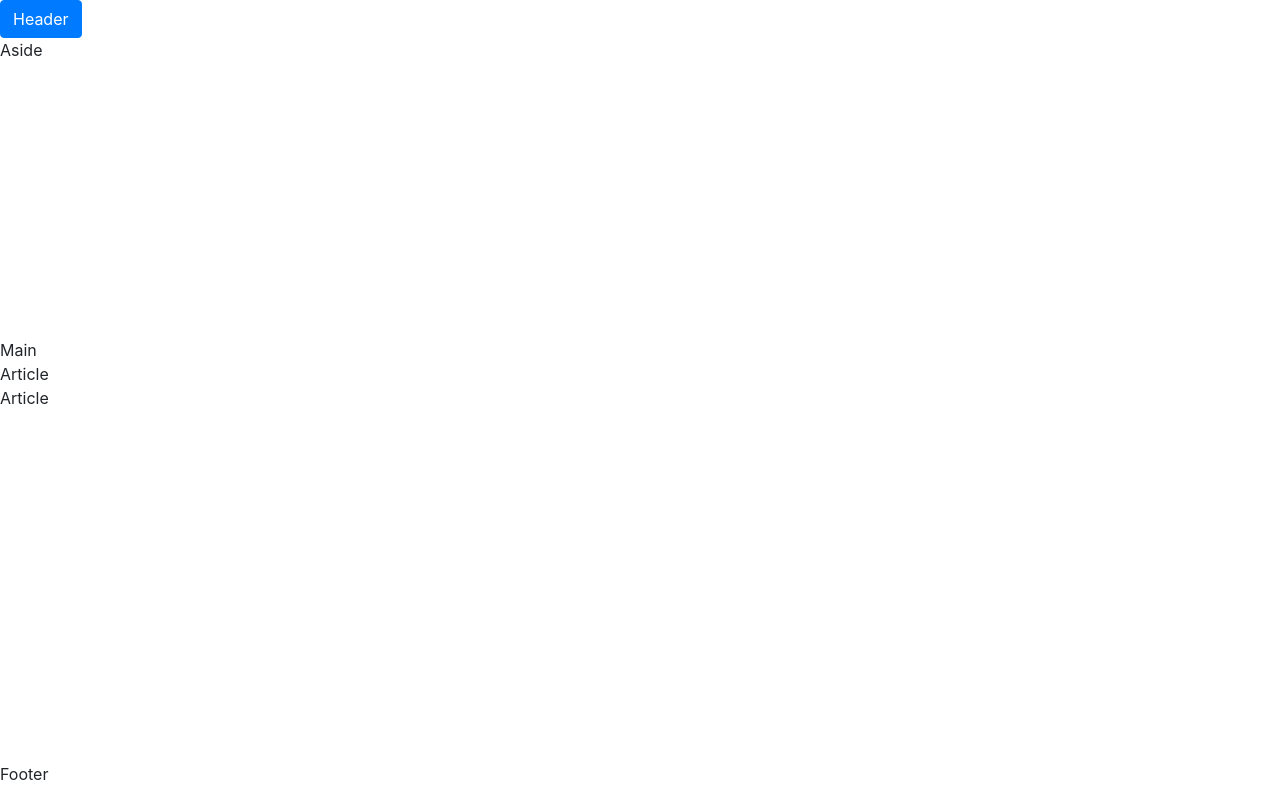
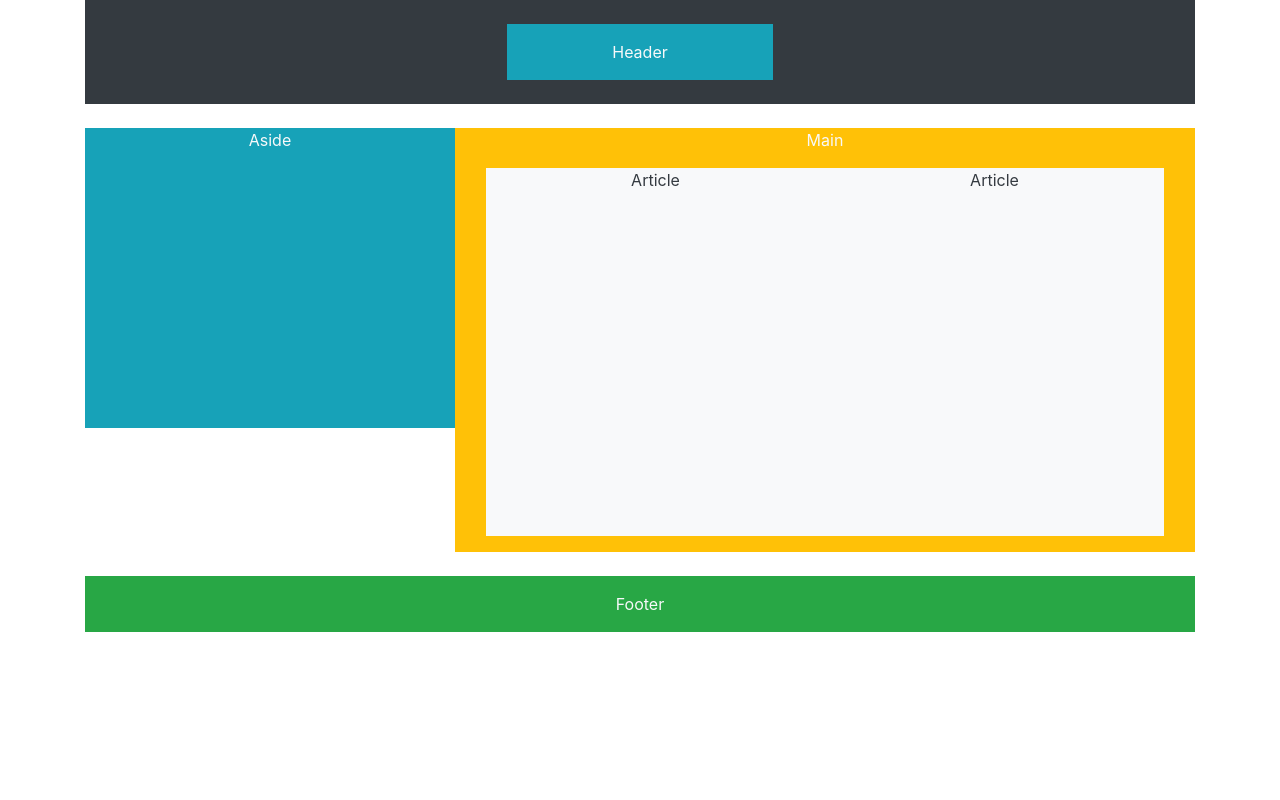
Before and after one commit to PauliJahnsen/bloques_bootstrap, a plain HTML site: page index.html in a window 1280 px wide. Drawn offline with nearby package versions, Linux system fonts and the light colour scheme.

Commit message:
nueva_act

```diff
--- a/index.html
+++ b/index.html
@@ -9,24 +9,23 @@
         <script src="https://stackpath.bootstrapcdn.com/bootstrap/4.5.2/js/bootstrap.min.js" integrity="sha384-B4gt1jrGC7Jh4AgTPSdUtOBvfO8shuf57BaghqFfPlYxofvL8/KUEfYiJOMMV+rV" crossorigin="anonymous"></script>
     </head>
     <body>
-        <div>
-            <div>
-                <div class="container-fluid p-0">
-                    <div class="full-width">
-                        <button type="button" class="btn btn-primary">Header</button>
+        <div class="container">
+            <div class="bg-dark p-4 mb-4">
+                <div>
+                    <div class="bg-info w-25 p-3 text-center mx-auto text-light">Header</div>
+                </div>
+            </div>
+            <div class="d-flex flex-row">
+                <div style="height:300px;" class="bg-info col-4 text-center text-light">Aside</div>
+                <div class="container bg-warning text-center text-light col-8">Main
+                    <div style="height:400px;" class="text-center col-12 d-flex flex-row justify-content-between p-3">
+                            <div class="bg-light text-dark col-6">Article</div>
+                            <div class="bg-light text-dark col-6">Article</div>
                     </div>
                 </div>
-                <div>
-                    <div style="height:300px;">Aside</div>
-                        <div>Main
-                            <div style="height:400px;">
-                                <div>Article</div>
-                                <div>Article</div>
-                            </div>
-                        </div>
-                    </div>
-                <div>
-                <div>Footer</div>
+            </div>
+            <div>
+                <div class="bg-success text-center text-light p-3 mt-4">Footer</div>
             </div>
         </div>
     </body>
--- a/style.css
+++ /dev/null
@@ -1,11 +0,0 @@
-.full-width{
-    height: 30vh; /* Altura del 30% de la ventana */
-    background-color: gray; /* Color de fondo gris */
-    display: flex;
-    justify-content: center;
-    align-items: center;
-}
-
-.btn btn-primary{
-    width: 40%;
-}
```
